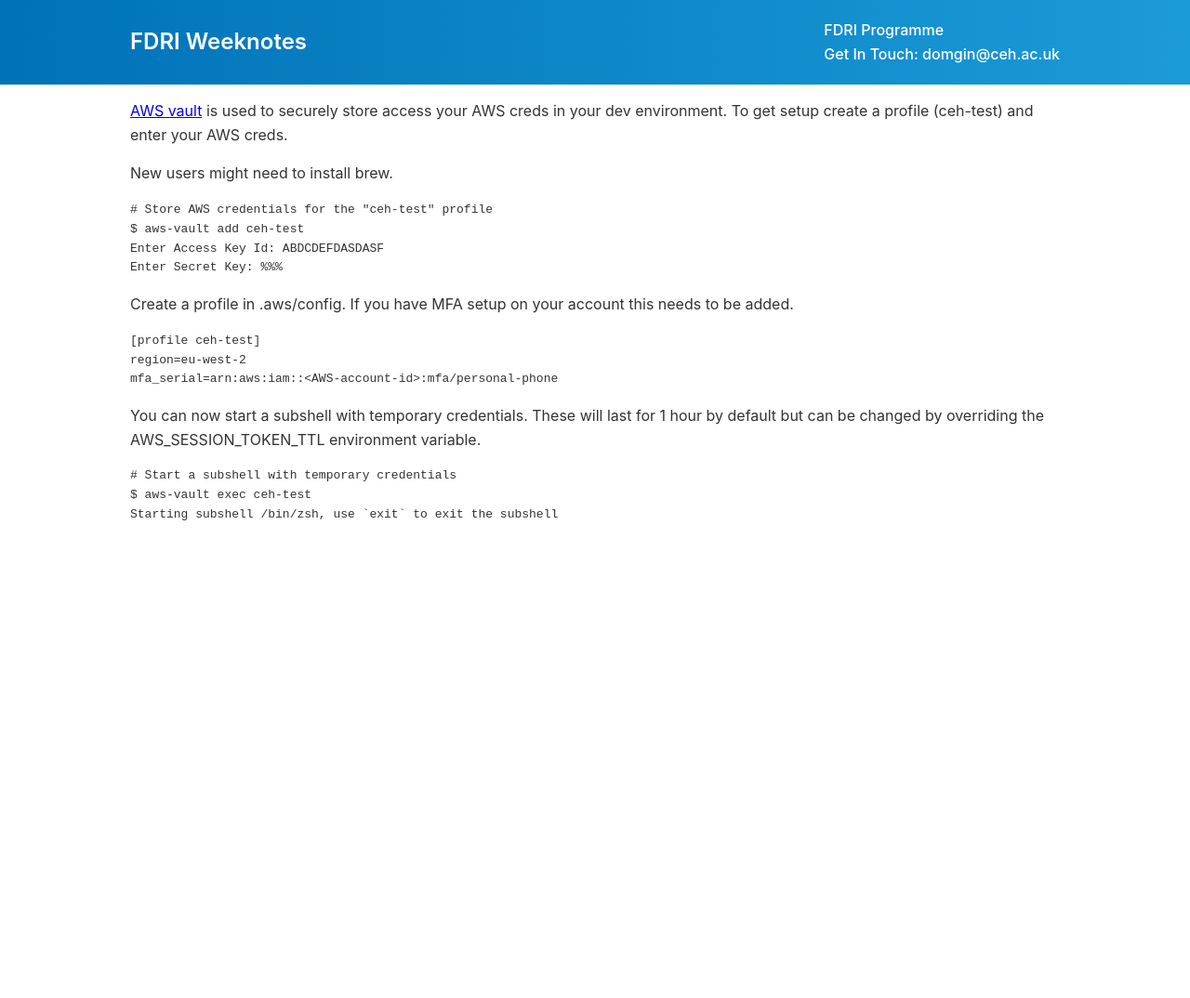
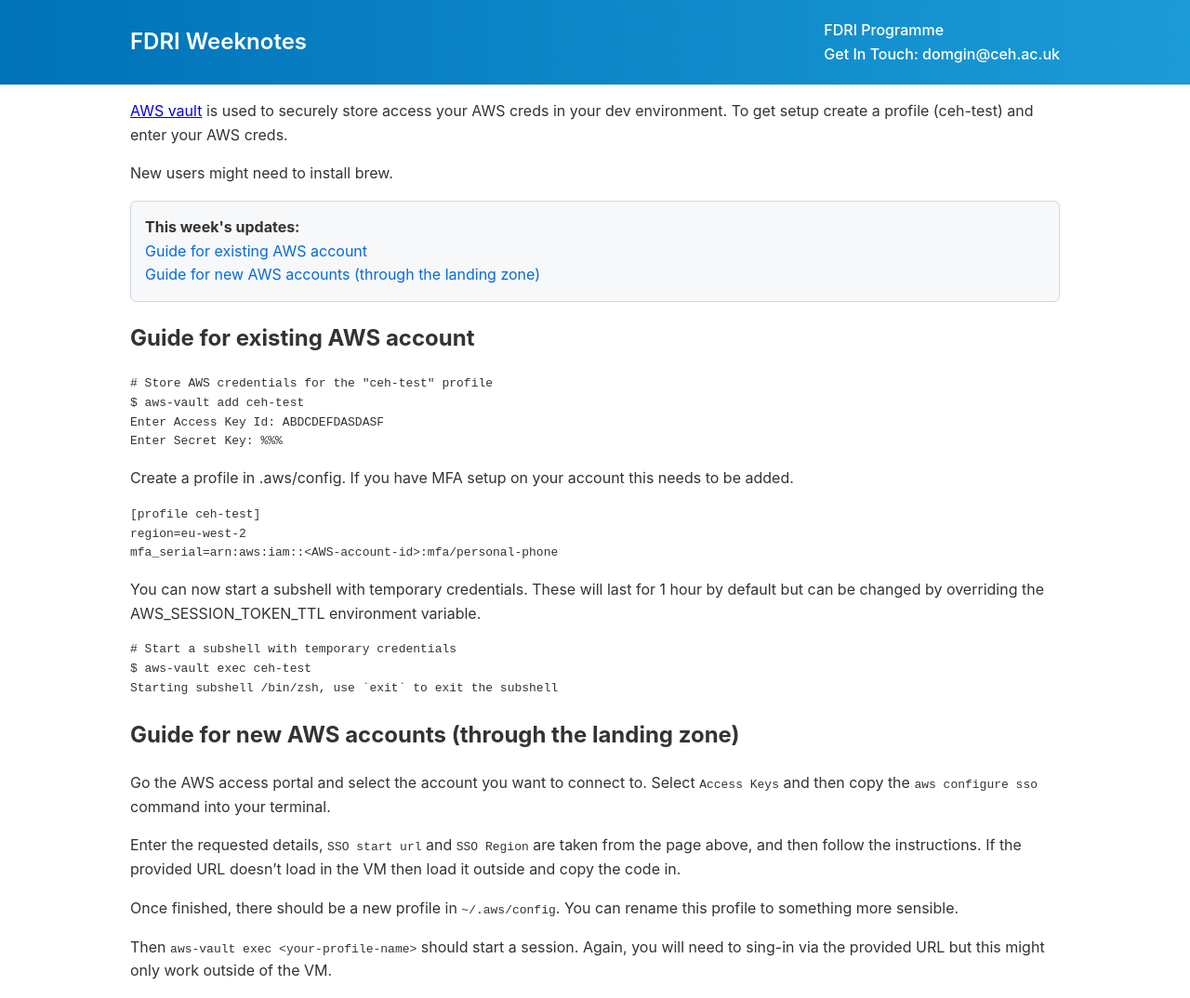
Before and after one commit to NERC-CEH/fdri_words, a Jekyll site: the page built from aws/aws-vault.md, in a window 1280 px wide. Shown: the whole page at 93% size. Built offline with Jekyll 4.4.1, drawn with Linux system fonts in a browser that asks for light colours; our own code applies the rules of GitHub Pages for plain Markdown files; before the commit the page ends 900 px from its top, so only the background shows below that.

Commit message:
update aws-vault for LZA

````diff
--- a/aws/aws-vault.md
+++ b/aws/aws-vault.md
@@ -1,6 +1,8 @@
 [AWS vault](https://github.com/99designs/aws-vault) is used to securely store access your AWS creds in your dev environment. To get setup create a profile (ceh-test) and enter your AWS creds.
 
 New users might need to install brew.
+
+## Guide for existing AWS account
 
 ```
 # Store AWS credentials for the "ceh-test" profile
@@ -24,3 +26,13 @@
 $ aws-vault exec ceh-test
 Starting subshell /bin/zsh, use `exit` to exit the subshell
 ```
+
+## Guide for new AWS accounts (through the landing zone)
+
+Go the AWS access portal and select the account you want to connect to. Select `Access Keys` and then copy the `aws configure sso` command into your terminal.
+
+Enter the requested details, `SSO start url` and `SSO Region` are taken from the page above, and then follow the instructions. If the provided URL doesn't load in the VM then load it outside and copy the code in.
+
+Once finished, there should be a new profile in `~/.aws/config`. You can rename this profile to something more sensible.
+
+Then `aws-vault exec <your-profile-name>` should start a session. Again, you will need to sing-in via the provided URL but this might only work outside of the VM.
````
